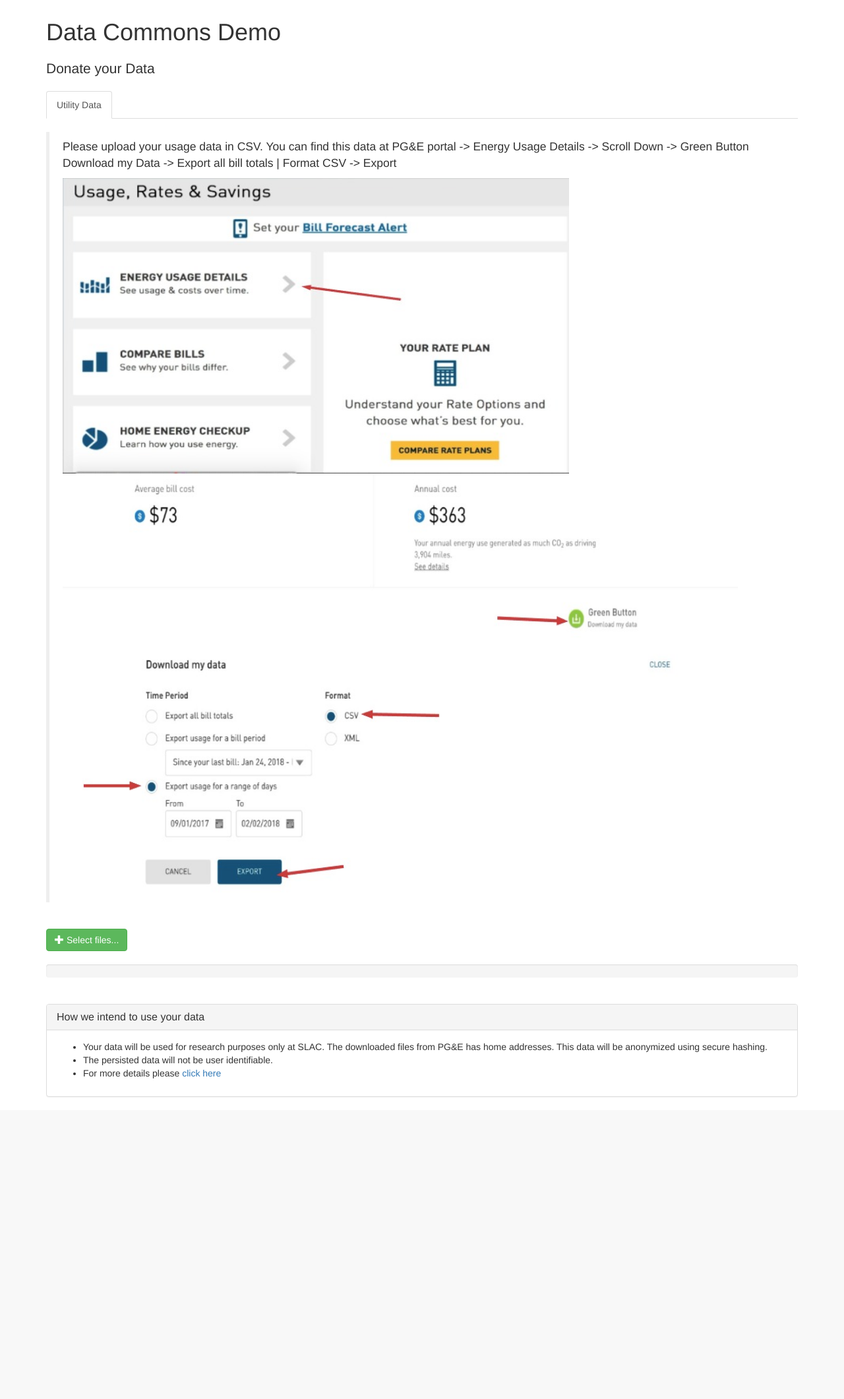
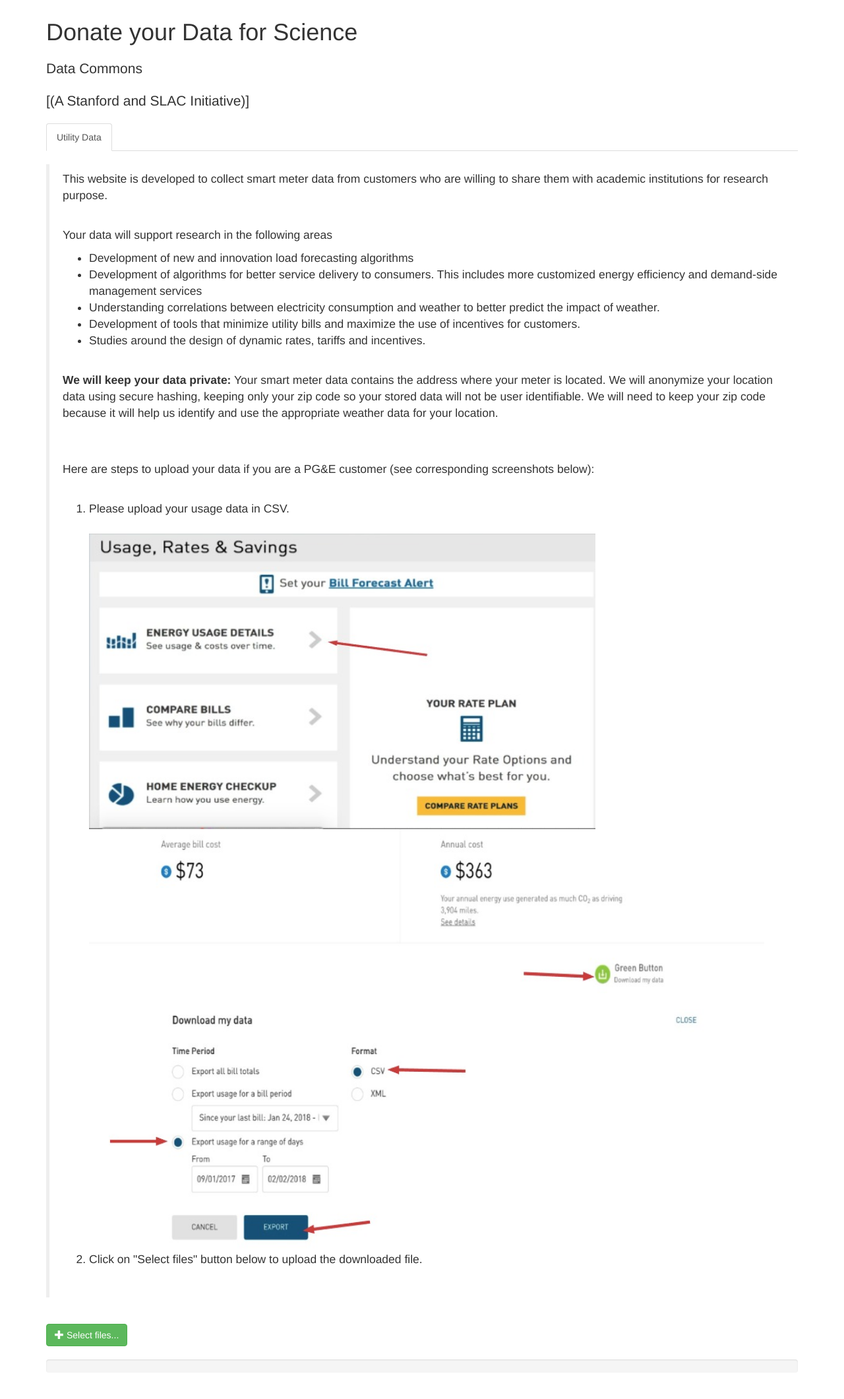
Before and after one commit to supriya-premkumar/GreenButtonData, a Django app: page /upload/basic/ in a window 1280 px wide. Shown: the part 51-2172 px from the top of the page at 66% size. Before the commit the page ends 1714 px from the top, so only its background shows below. Run offline with Django 3.2, Linux system fonts and the light colour scheme; some libraries are stand-ins or nearby versions.

Commit message:
Updated the UI content

```diff
--- a/fileupload/templates/fileupload/picture_basic_form.html
+++ b/fileupload/templates/fileupload/picture_basic_form.html
@@ -33,18 +33,36 @@
     </div>
 </div>
 <div class="container">
-    <h1>Data Commons Demo</h1>
-    <h2 class="lead">Donate your Data</h2>
+    <h1>Donate your Data for Science</h1>
+    <h2 class="lead">Data Commons</h2>
+    <h3 class="lead">[(A Stanford and SLAC Initiative)]</h3>
     <ul class="nav nav-tabs">
         <li class="active"><a href="/upload/basic">Utility Data</a></li>{% csrf_token %}
     </ul>
     <br>
     <blockquote>
-        <p>Please upload your usage data in CSV. You can find this data at PG&E portal -> Energy Usage Details -> Scroll Down -> Green Button Download my Data -> Export all bill totals | Format CSV -> Export</p>
+        <!-- <p>Please upload your usage data in CSV. You can find this data at PG&E portal -> Energy Usage Details -> Scroll Down -> Green Button Download my Data -> Export all bill totals | Format CSV -> Export</p> -->
+        <p>This website is developed to collect smart meter data from customers who are willing to share them with academic institutions for research purpose. </p><br>
+        <p>Your data will support research in the following areas</p>
+        <ul>
+          <li>Development of new and innovation load forecasting algorithms</li>
+          <li>Development of algorithms for better service delivery to consumers. This includes more customized energy efficiency and demand-side management services</li>
+          <li>Understanding correlations between electricity consumption and weather to better predict the impact of weather.</li>
+          <li>Development of tools that minimize utility bills and maximize the use of incentives for customers.</li>
+          <li>Studies around the design of dynamic rates, tariffs and incentives.</li>
+        </ul><br>
+
+        <p><b>We will keep your data private:</b> Your smart meter data contains the address where your meter is located.  We will anonymize your location data using secure hashing, keeping only your zip code so your stored data will not be user identifiable. We will need to keep your zip code because it will help us identify and use the appropriate weather data for your location. </p><br><br>
+
+        <p>Here are steps to upload your data if you are a PG&E customer (see corresponding screenshots below):</p><br>
           <!-- <a href="https://placeholder.com"><img src="http://via.placeholder.com/350x150"></a> -->
-          <img src="../../static/img/image2.jpeg" height="448" width="768" ><br>
-          <img src="../../static/img/image3.jpeg" height="256" width="1024" ><br>
-          <img src="../../static/img/image4.jpeg" height="384" width="1024" >
+          <ol type="1">
+            <li>Please upload your usage data in CSV.</li><br>
+            <img src="../../static/img/image2.jpeg" height="448" width="768" ><br>
+            <img src="../../static/img/image3.jpeg" height="256" width="1024" ><br>
+            <img src="../../static/img/image4.jpeg" height="384" width="1024" >
+            <li>Click on "Select files" button below to upload the downloaded file.
+          </ol>
         </br>
     </blockquote>
     <br>
@@ -64,19 +82,19 @@
     <!-- The container for the uploaded files -->
     <div id="files" class="files"></div>
     <br>
-    <div class="panel panel-default">
-        <div class="panel-heading">
+    <!-- <div class="panel panel-default"> -->
+        <!-- <div class="panel-heading">
             <h3 class="panel-title">How we intend to use your data</h3>
-        </div>
-        <div class="panel-body">
+        </div> -->
+        <!-- <div class="panel-body">
             <ul>
                 <li>Your data will be used for research purposes only at SLAC. The downloaded files from PG&E has home addresses. This data will be anonymized using secure hashing.</li>
                 <li>The persisted data will not be user identifiable.</li>
                 <li>For more details please <a href="http://slac.stanford.edu"> click here </a></li>
             </ul>
-        </div>
-    </div>
-</div>
+        </div> -->
+    <!-- </div> -->
+<!-- </div> -->
 <script src="//ajax.googleapis.com/ajax/libs/jquery/1.10.2/jquery.min.js"></script>
 <!-- The jQuery UI widget factory, can be omitted if jQuery UI is already included -->
 <script src="/static/js/vendor/jquery.ui.widget.js"></script>
--- a/manage.py
+++ b/manage.py
@@ -15,6 +15,7 @@
 
 #!/usr/bin/env python
 import os, sys
+import six
 
 if __name__ == "__main__":
     os.environ.setdefault("DJANGO_SETTINGS_MODULE", "django-jquery-file-upload.settings")
```
